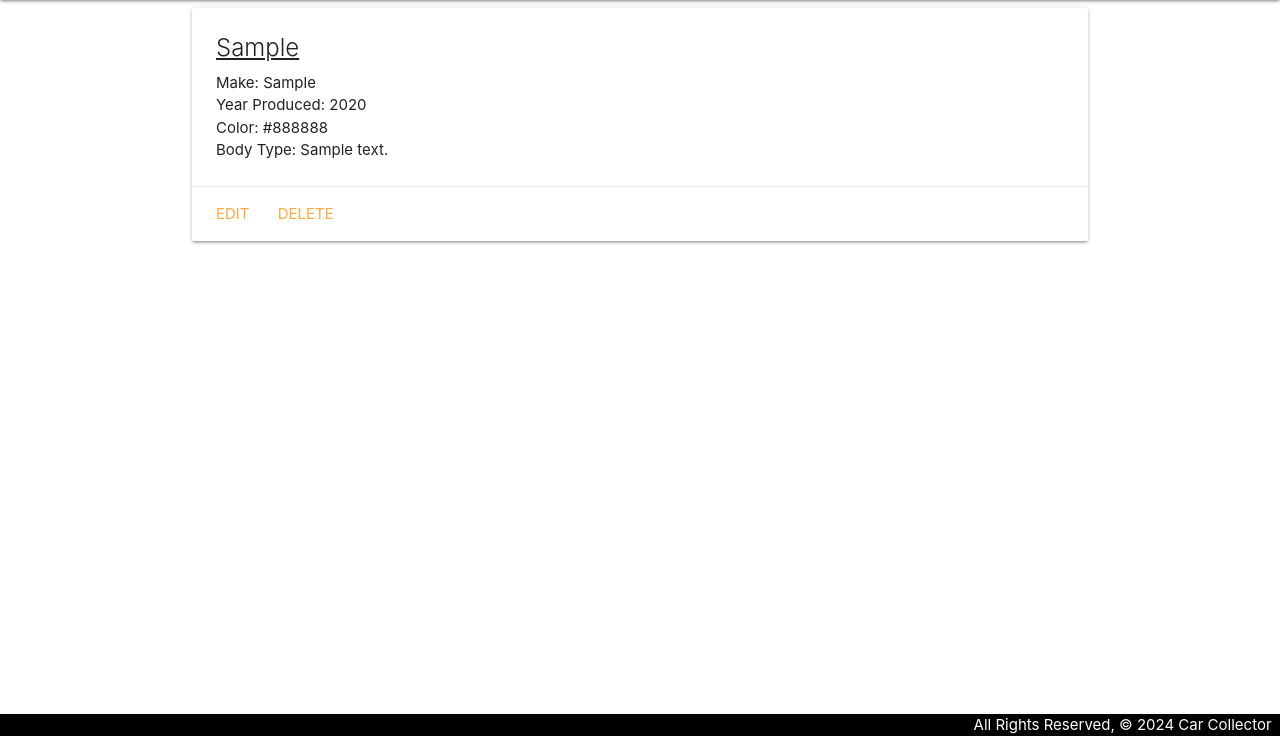
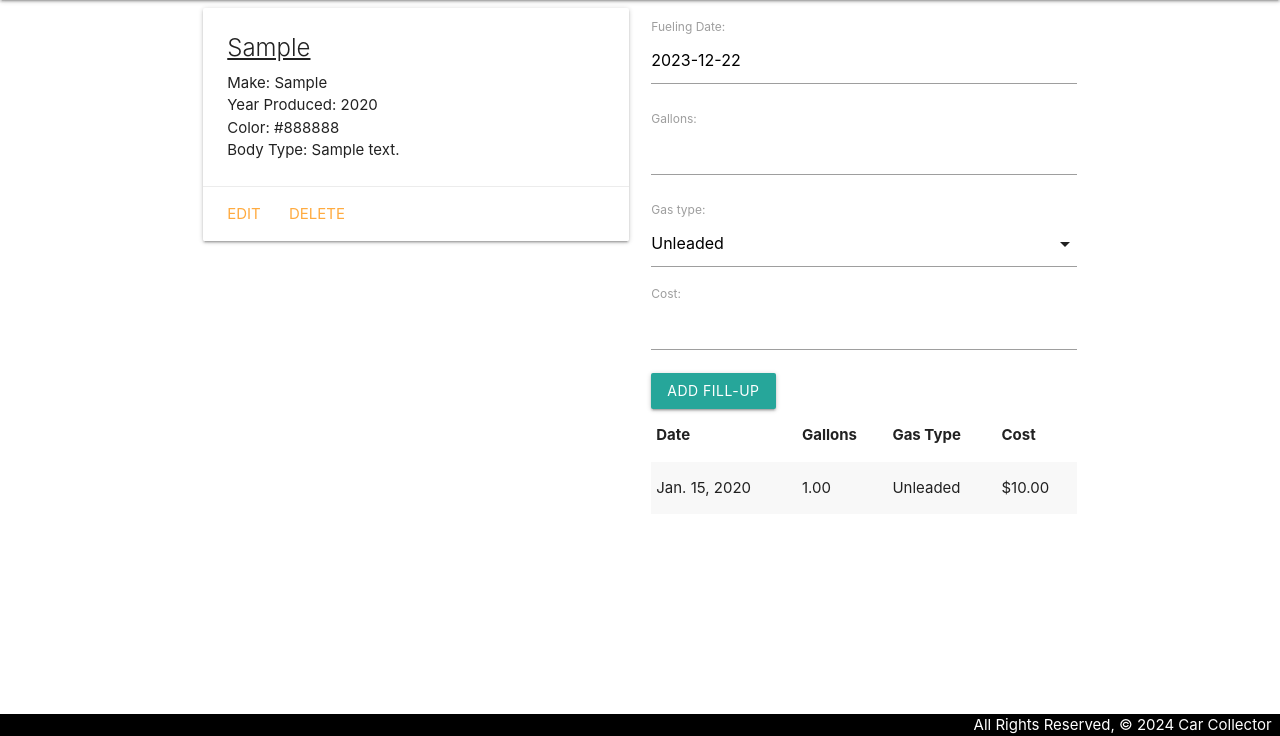
Before and after one commit to tlmcbee/Car-Collector-Lab, a Django app: page /cars/1/ in a window 1280 px wide. Shown: the part 64-800 px from the top of the page. Run offline with Django 5.2, Linux system fonts and the light colour scheme; tables that the repository leaves empty hold one stand-in row (values such as "Sample post").

Commit message:
Completes Reqs for Part 4 of Lab

```diff
--- a/main_app/admin.py
+++ b/main_app/admin.py
@@ -1,6 +1,7 @@
 from django.contrib import admin
 
 # Register your models here.
-from .models import Car
+from .models import Car, Fueling
 
 admin.site.register(Car)
+admin.site.register(Fueling)
--- /dev/null
+++ b/main_app/forms.py
@@ -0,0 +1,7 @@
+from django.forms import ModelForm
+from .models import Fueling
+
+class FuelingForm(ModelForm):
+  class Meta:
+    model = Fueling
+    fields = ['date', 'gallons', 'gas_type', 'cost']
--- a/main_app/models.py
+++ b/main_app/models.py
@@ -1,5 +1,11 @@
 from django.db import models
 from django.urls import reverse
+
+GAS =(
+  ('U', 'Unleaded'),
+  ('P', 'Unleaded Plus'),
+  ('R', 'Premium Unleaded')
+)
 
 # Create your models here.
 class Car(models.Model):
@@ -14,3 +20,21 @@ class Car(models.Model):
 
   def get_absolute_url(self):
     return reverse('detail', kwargs={'car_id': self.id})
+
+class Fueling(models.Model):
+  date = models.DateField('fueling Date')
+  gallons = models.DecimalField(max_digits=4, decimal_places=2)
+  gas_type = models.CharField(
+    max_length=1,
+    choices=GAS,
+    default=GAS[0][0]
+  )
+  cost = models.DecimalField(max_digits=5, decimal_places=2)
+
+  car = models.ForeignKey(Car, on_delete=models.CASCADE)
+
+  def __str__(self):
+    return f'Filled up {self.gallons} of {self.get_gas_type_display()} for ${self.cost} on {self.date}'
+
+  class Meta:
+    ordering = ['-date']
--- a/main_app/templates/base.html
+++ b/main_app/templates/base.html
@@ -9,6 +9,7 @@
   <title>Car Collector</title>
   <link type="text/css" rel="stylesheet" href="{% static 'css/materialize.css' %}"  media="screen,projection"/>
   <link rel="stylesheet" type="text/css" href="{% static 'css/style.css' %}">
+  <script src="https://cdnjs.cloudflare.com/ajax/libs/materialize/1.0.0/js/materialize.min.js"></script>
 </head>
 <body>
   <header class="navbar-fixed">
--- a/main_app/templates/cars/detail.html
+++ b/main_app/templates/cars/detail.html
@@ -1,6 +1,8 @@
 {% extends 'base.html' %}
 {% block content %}
 
+<div class="row">
+  <div class="col s6">
     <div class="card">
       <div class="card-content">
         <span class="card-title">{{ car.model }}</span>
@@ -14,5 +16,41 @@
         <a href="{% url 'cars_delete' car.id %}">Delete</a>
       </div>
     </div>
+  </div>
+  <div class="col s6">
+    <form method="POST" action="{% url 'add_fueling' car.id %}">
+      {% csrf_token %}
+      {{ fueling_form.as_p }}
+      <input type="submit" class="btn" value="Add Fill-Up">
+    </form>
+    <table class="striped">
+      <thead>
+        <tr><th>Date</th><th>Gallons<th>Gas Type</th><th>Cost</th></tr>
+      </thead>
+      <tbody>
+        {% for fueling in car.fueling_set.all %}
+          <tr>
+            <td>{{ fueling.date }}</td>
+            <td>{{ fueling.gallons }}</td>
+            <td>{{ fueling.get_gas_type_display }}</td>
+            <td>${{ fueling.cost }}</td>
+          </tr>
+        {% endfor %}
+      </tbody>
+    </table>
+  </div>
+</div>
 
+<script>
+  const dateEl = document.getElementById('id_date')
+  M.Datepicker.init(dateEl, {
+    format: 'yyyy-mm-dd',
+    defaultDate: new Date(),
+    setDefaultDate: true,
+    autoClose: true
+  })
+
+  const gasTypeEl = document.getElementById('id_gas_type')
+  M.FormSelect.init(gasTypeEl)
+</script>
 {% endblock %}
--- a/main_app/urls.py
+++ b/main_app/urls.py
@@ -7,6 +7,7 @@ urlpatterns = [
   path('cars/', views.car_index, name='index'),
   path('cars/<int:car_id>/', views.cars_detail, name='detail'),
   path('cars/create/', views.CarCreate.as_view(), name='cars_create'),
-  path('cars/<int:pk>/update', views.CarUpdate.as_view(), name='cars_update'),
-  path('cars/<int:pk>/delete', views.CarDelete.as_view(), name='cars_delete'),
+  path('cars/<int:pk>/update/', views.CarUpdate.as_view(), name='cars_update'),
+  path('cars/<int:pk>/delete/', views.CarDelete.as_view(), name='cars_delete'),
+  path('cars/<int:car_id>/add_fueling/', views.add_fueling, name='add_fueling'),
 ]
--- a/main_app/views.py
+++ b/main_app/views.py
@@ -1,6 +1,7 @@
-from django.shortcuts import render
+from django.shortcuts import render, redirect
 from django.views.generic.edit import CreateView, UpdateView, DeleteView
 from .models import Car
+from .forms import FuelingForm
 
 # Create your views here.
 def home(request):
@@ -17,8 +18,9 @@ def car_index(request):
 
 def cars_detail(request, car_id):
   car = Car.objects.get(id=car_id)
+  fueling_form = FuelingForm()
   return render(request, 'cars/detail.html', {
-    'car': car
+    'car': car, 'fueling_form': fueling_form
   })
 
 class CarCreate(CreateView):
@@ -32,3 +34,12 @@ class CarUpdate(UpdateView):
 class CarDelete(DeleteView):
   model = Car
   success_url = '/cars'
+
+def add_fueling(request, car_id):
+  form = FuelingForm(request.POST)
+  print(form)
+  if form.is_valid():
+    new_fueling = form.save(commit=False)
+    new_fueling.car_id = car_id
+    new_fueling.save()
+  return redirect('detail', car_id=car_id)
```
Also changed, not shown: main_app/migrations/0002_fueling.py (added). Lines whose indentation alone changed are shown as unchanged.
